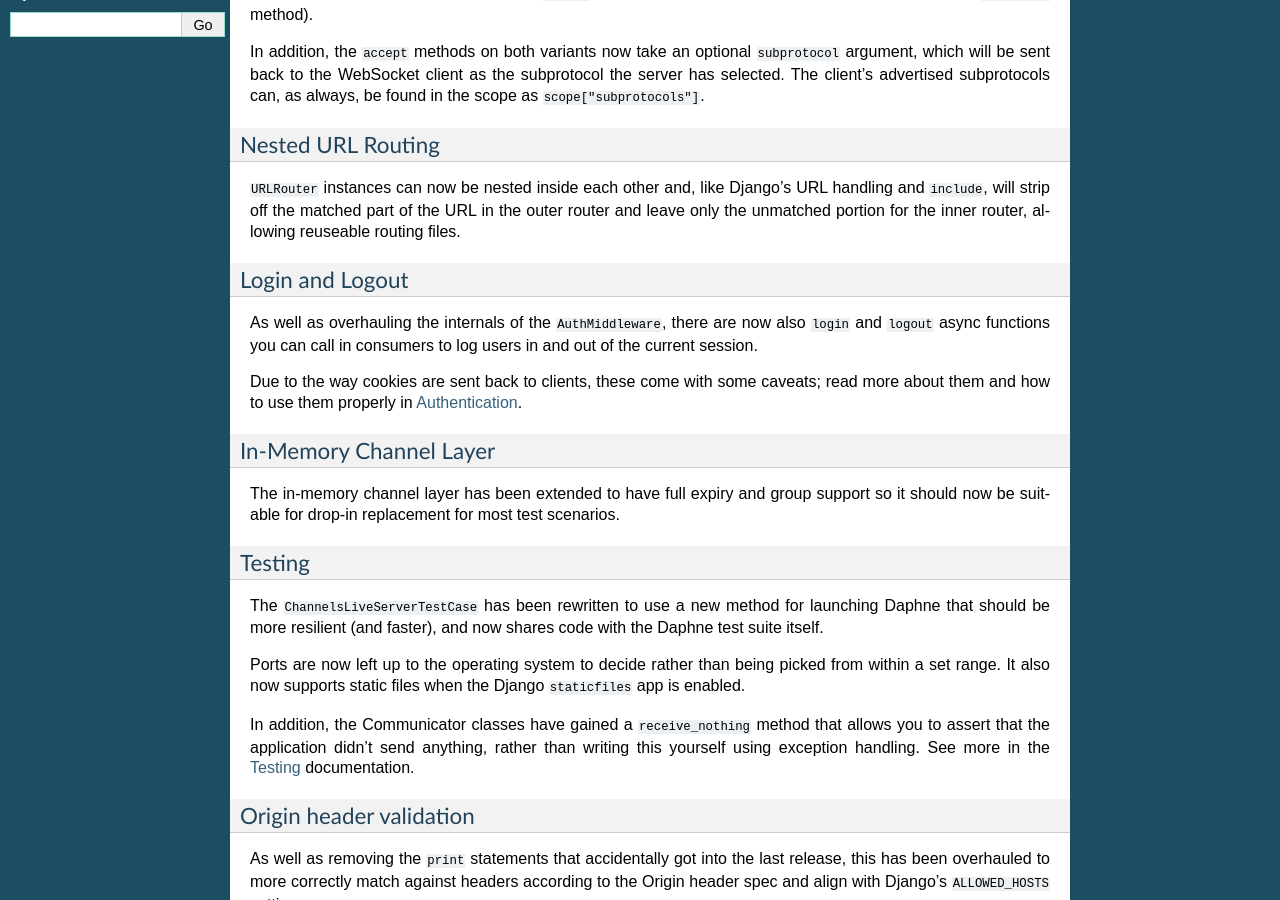
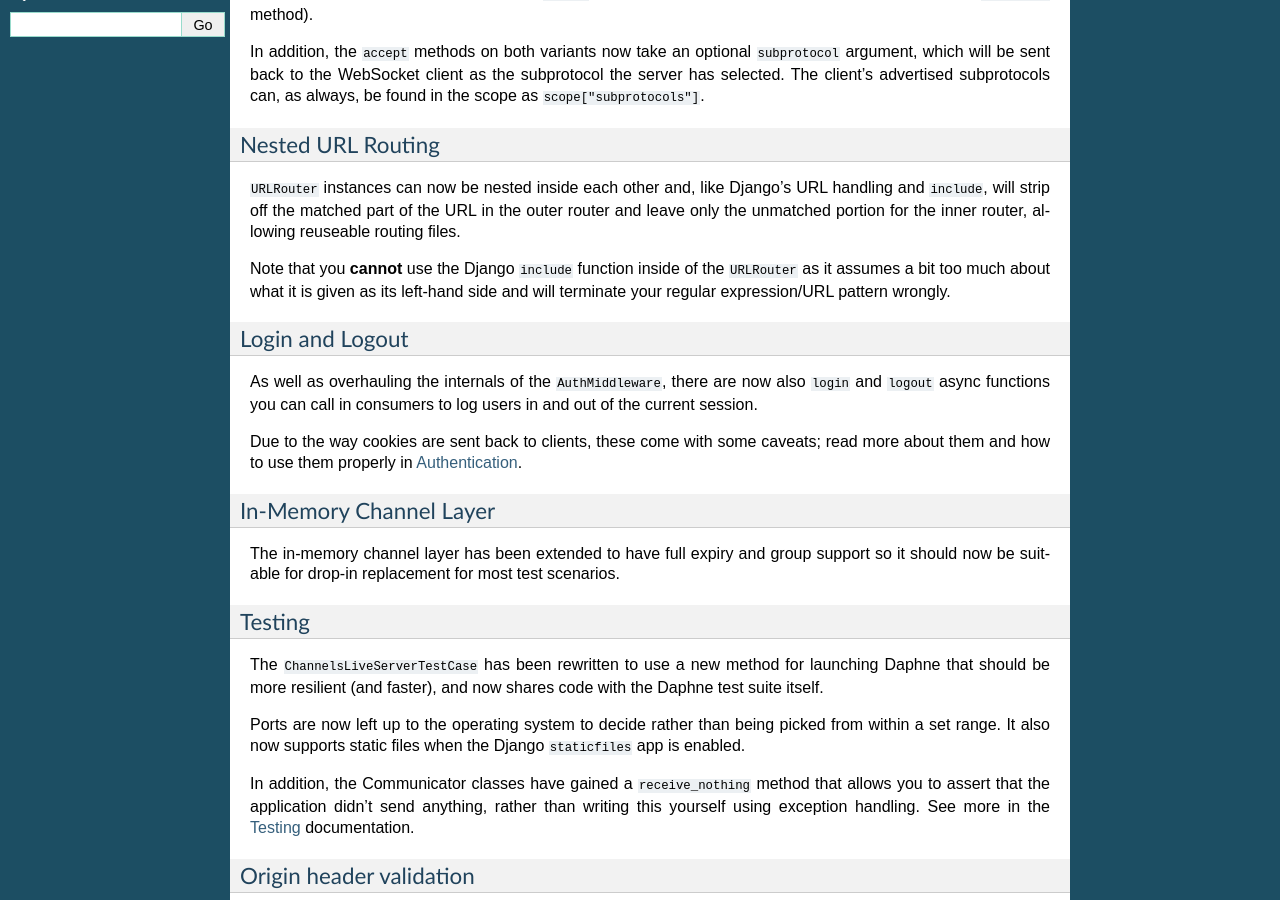
Before and after one commit to phillipchain/DjangoChannels, a Sphinx documentation site: the page built from docs/releases/2.1.0.rst, in a window 1280 px wide and 900 px high, scrolled down 491 px. Built offline with Sphinx 7.4.7, drawn with Linux system fonts in a browser that asks for light colours.

Commit message:
Add warning about include()

```diff
--- a/docs/releases/2.1.0.rst
+++ b/docs/releases/2.1.0.rst
@@ -42,6 +42,10 @@ Nested URL Routing
 URL handling and ``include``, will strip off the matched part of the URL in the
 outer router and leave only the unmatched portion for the inner router, allowing
 reuseable routing files.
+
+Note that you **cannot** use the Django ``include`` function inside of the
+``URLRouter`` as it assumes a bit too much about what it is given as its
+left-hand side and will terminate your regular expression/URL pattern wrongly.
 
 
 Login and Logout
```
